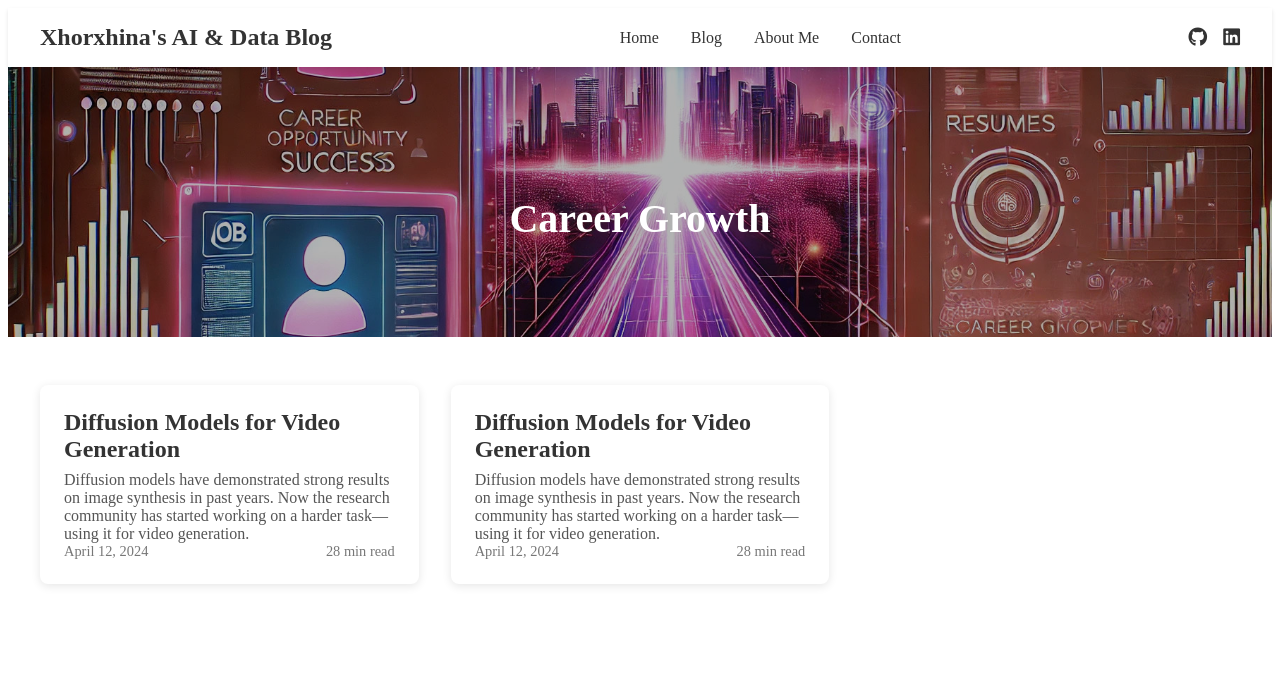
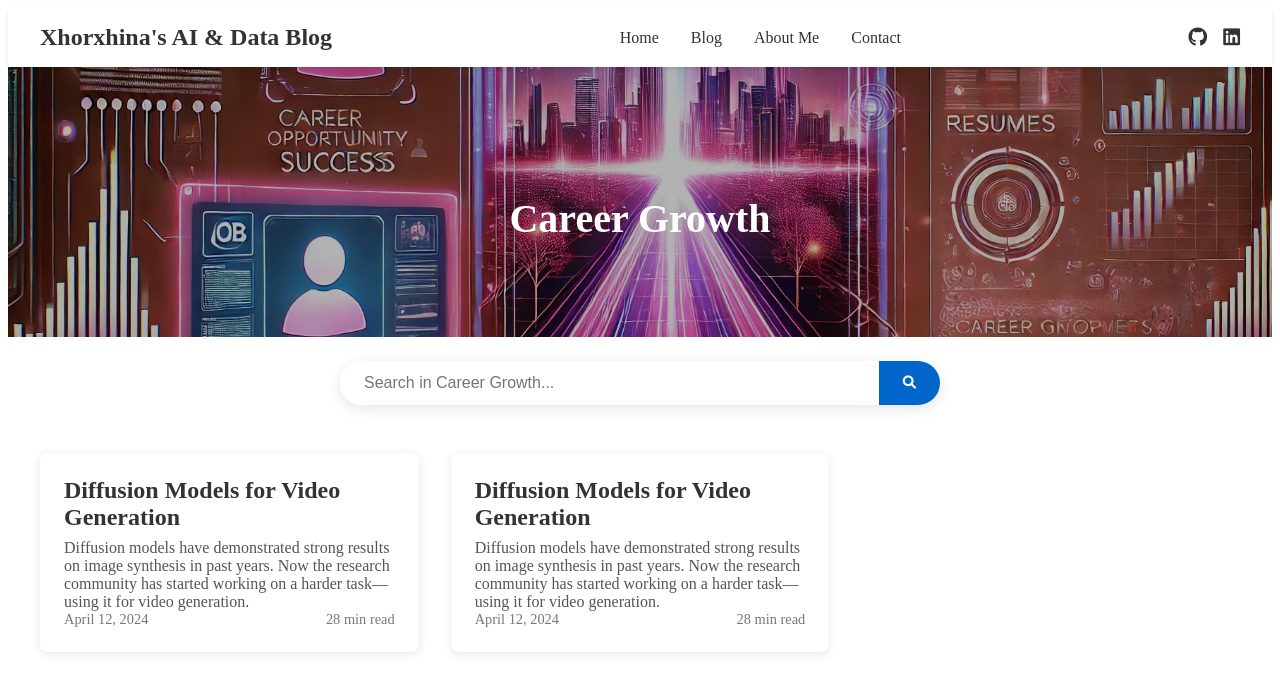
Before and after one commit to XhorxhinaTaraj/XhorxhinaTaraj.github.io, a Jekyll site: the page built from category/career.md, in a window 1280 px wide. Shown: the top 693 px of the page. Built offline with Jekyll 4.4.1, drawn with Linux system fonts in a browser that asks for light colours.

Commit message:
search on

```diff
--- a/_layouts/category.html
+++ b/_layouts/category.html
@@ -90,7 +90,51 @@ layout: default
     .reading-time {
         display: inline-block;
     }
+    /* Search container styles */
+.search-container {
+    max-width: 600px;
+    margin: -1.5rem auto 3rem;
+    padding: 0 1rem;
+    position: relative;
+    z-index: 2;
+}
+
+.search-box {
+    display: flex;
+    background-color: white;
+    border-radius: 30px;
+    box-shadow: 0 4px 15px rgba(0,0,0,0.1);
+    overflow: hidden;
+}
+
+.search-box input {
+    flex-grow: 1;
+    border: none;
+    padding: 0.8rem 1.5rem;
+    font-size: 1rem;
+    outline: none;
+}
+
+.search-box button {
+    background-color: #0066cc;
+    color: white;
+    border: none;
+    padding: 0 1.5rem;
+    cursor: pointer;
+    transition: background-color 0.3s ease;
+}
+
+.search-box button:hover {
+    background-color: #0055aa;
+}
+
+/* Hide posts that don't match search */
+.hide-post {
+    display: none;
+}
+
 </style>
+
 
 <section class="category-banner">
     {% if page.category == "data-ai" %}
@@ -100,6 +144,16 @@ layout: default
     {% endif %}
     <h1 class="category-title">{{ page.title }}</h1>
 </section>
+
+<!-- Add this search section below the banner -->
+<div class="search-container">
+    <div class="search-box">
+        <input type="text" id="searchInput" placeholder="Search in {{ page.title }}...">
+        <button id="searchButton">
+            <i class="fa fa-search"></i>
+        </button>
+    </div>
+</div>
 
 <div class="posts-container">
     <div class="posts-grid">
--- a/_layouts/default.html
+++ b/_layouts/default.html
@@ -73,8 +73,8 @@
         </nav>
 
         <div class="social-links">
-            <a href="https://github.com/{{ site.github_username }}" target="_blank"><i class="fab fa-github"></i></a>
-            <a href="https://linkedin.com/in/yourprofile" target="_blank"><i class="fab fa-linkedin"></i></a>
+            <a href="https://github.com/XhorxhinaTaraj" target="_blank"><i class="fab fa-github"></i></a>
+            <a href="https://www.linkedin.com/in/xhorxhina-taraj/" target="_blank"><i class="fab fa-linkedin"></i></a>
         </div>
     </header>
 
```
Also changed, not shown: other parts of _layouts/category.html (+41 -0 lines).
